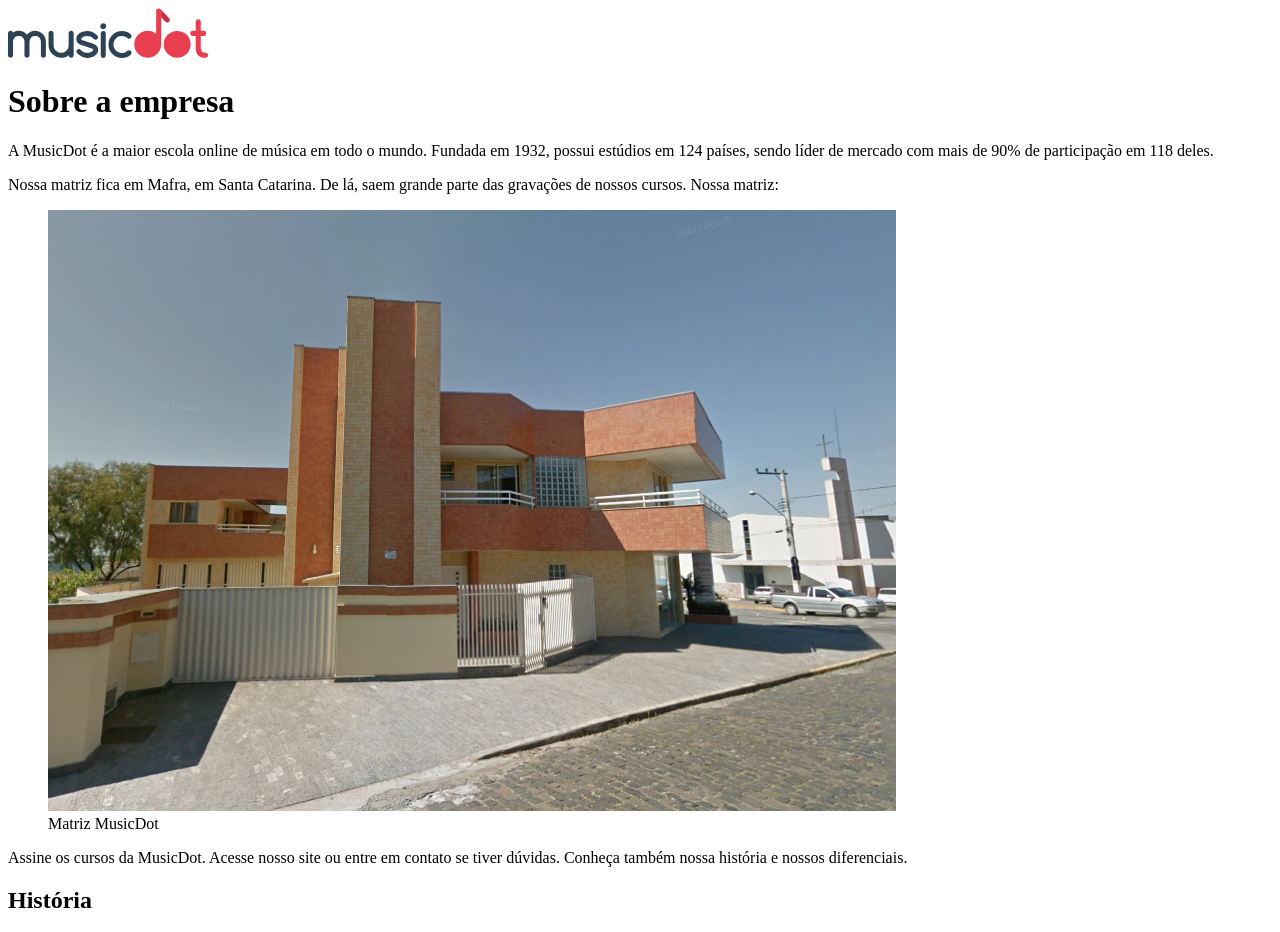
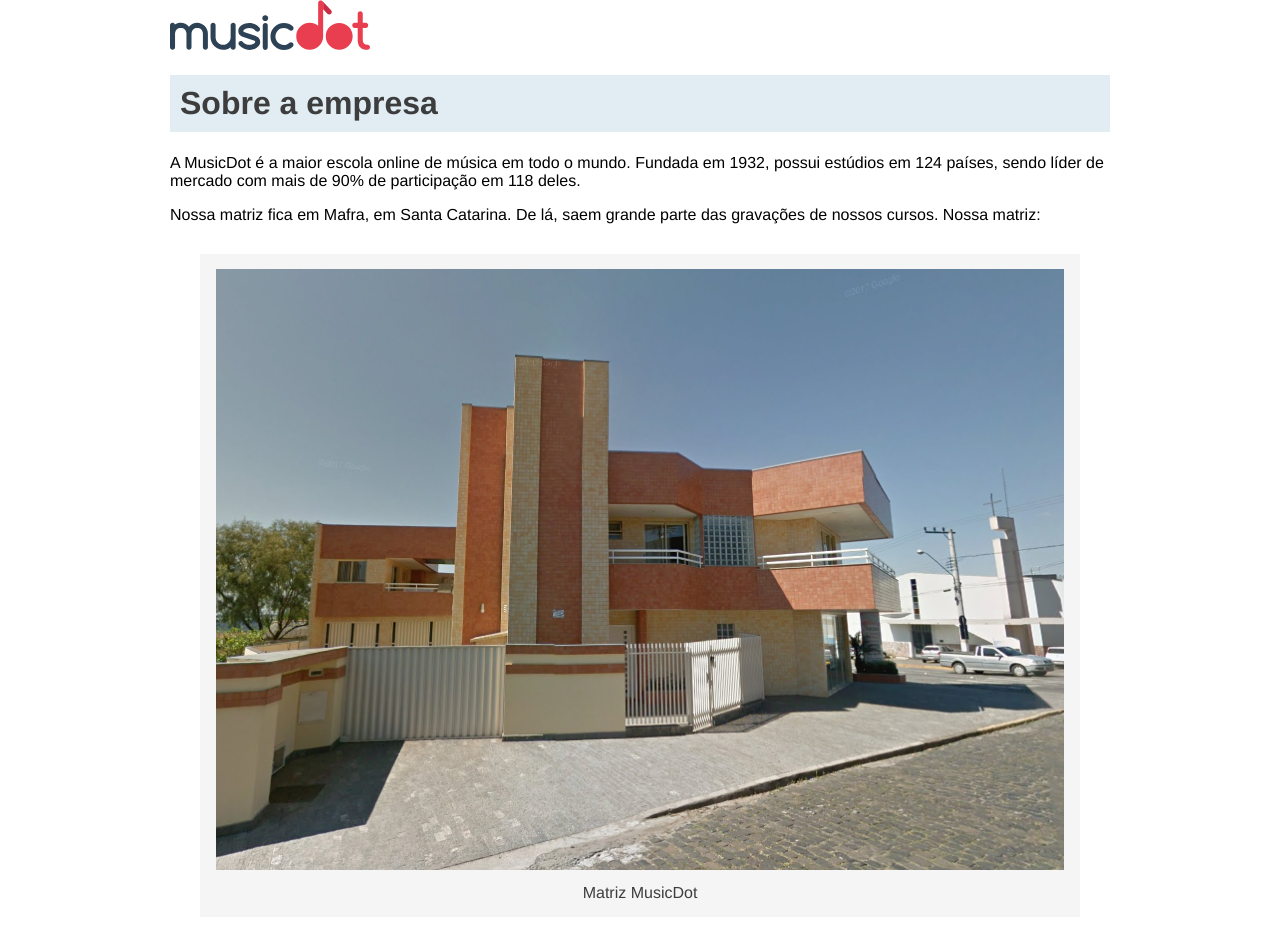
Before and after one commit to Daianasoaresday/projeto-musicdot, a plain HTML site: page sobre.html in a window 1280 px wide. Shown: the top 932 px of the page. Drawn offline with Linux system fonts and the light colour scheme.

Commit message:
Exercícios das aulas 8 e 10
Foram trabalhados mudanças visuais da página sobre e também configurações em css para tamanhos e espaçamentos.

```diff
--- /dev/null
+++ b/css/sobre.css
@@ -0,0 +1,28 @@
+body{
+    font-family: helvetica, "lucida grande", sans-serif;
+    margin: 0 auto;
+    width: 940px;
+}
+
+h1{
+    color: #3d3d3d;
+    background-color: #e1edf2;
+    padding: 10px;
+}
+
+figure{
+    text-align: center;
+    background-color: whitesmoke;
+    color: #3d3d3d;
+    padding: 15px;
+    margin: 30px;
+}
+
+
+h2{
+    border-bottom: 2px solid black;
+}
+
+figcaption{
+    margin-top: 10px;
+}
--- a/sobre.html
+++ b/sobre.html
@@ -7,6 +7,7 @@
     <meta name="viewport" content="width=device-width, initial-scale=1.0">
     <title>MusicDot | Sobre a empresa</title>
     <link rel="icon" href="img/favicon.ico">
+    <link rel="stylesheet" href="css/sobre.css" />
 </head>
 
 <body>
```
